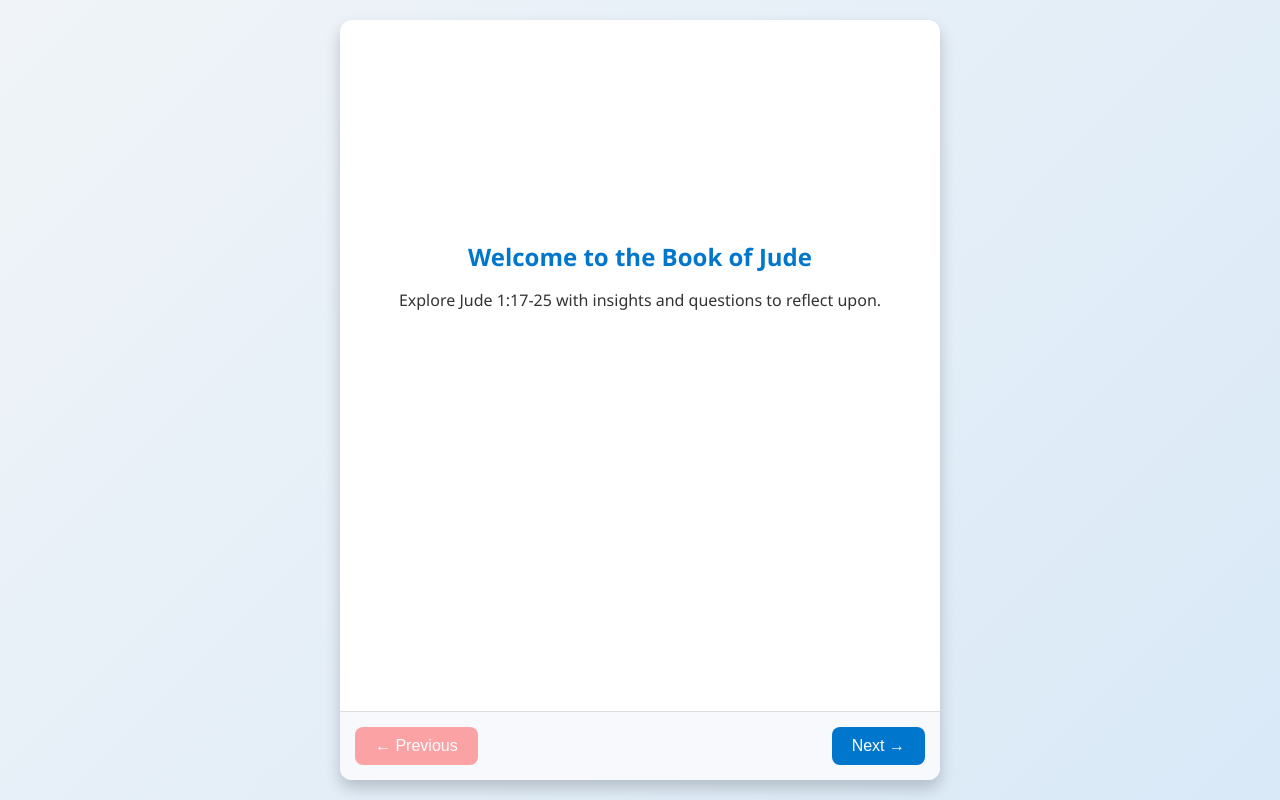
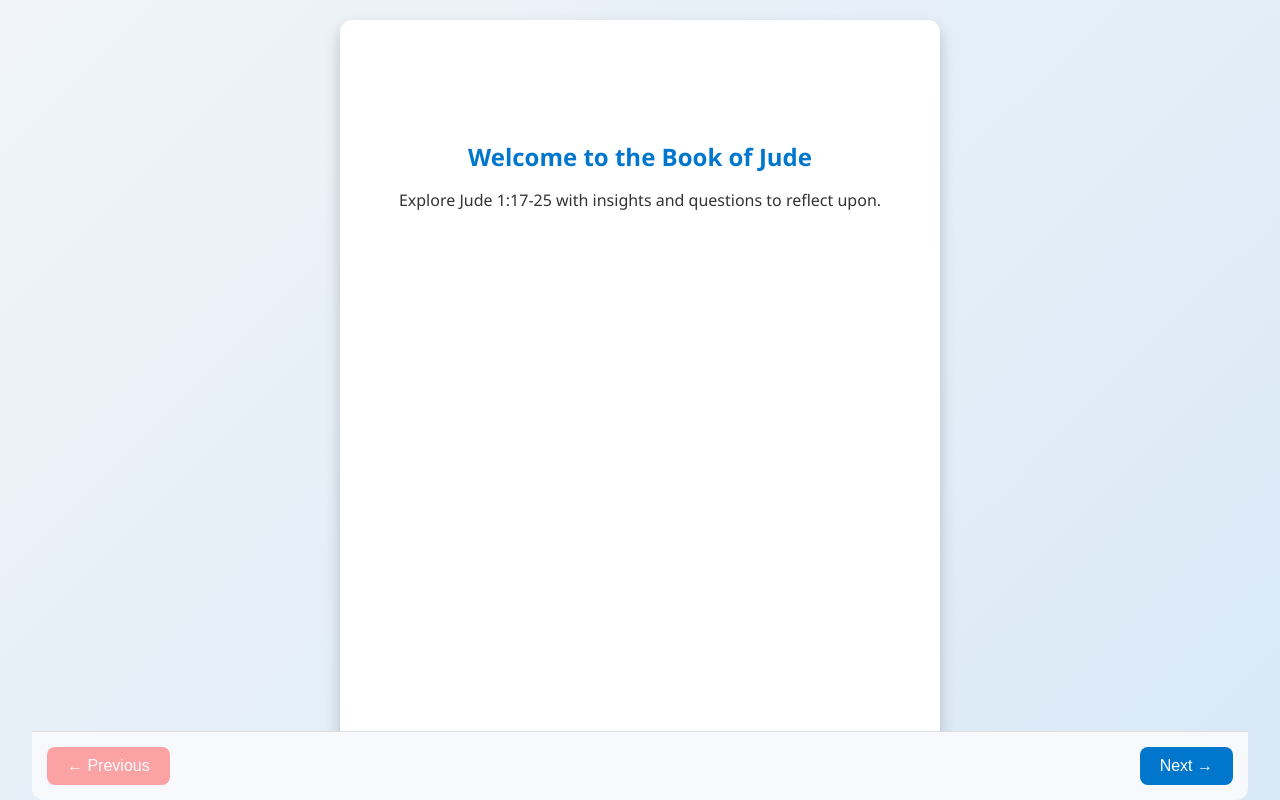
Before and after one commit to devsteve24/sbbs, a plain HTML site: page index.html in a window 1280 px wide. Drawn offline with Linux system fonts and the light colour scheme.

Commit message:
Update index.html

```diff
--- a/index.html
+++ b/index.html
@@ -26,22 +26,23 @@
             overflow: hidden;
             display: flex;
             flex-direction: column;
-            height: 95%; /* Ensures proper height for sticky controls */
+            height: 95%;
+            position: relative;
         }
         .slide {
             display: none;
-            padding: 20px;
+            padding: 20px 20px 80px; /* Add extra bottom padding for scrollable content */
             text-align: center;
             transition: opacity 0.3s ease-in-out;
             overflow-y: auto;
-            flex: 1; /* Allows the slide content to take up available space */
+            flex: 1;
         }
         .slide.active {
             display: block;
             animation: fadeIn 0.5s ease-in-out;
         }
         .slide.first-slide {
-            padding-top: 200px; /* Adjust padding to your liking */
+            padding-top: 100px; /* Reduced top padding */
             text-align: center;
         }
         @keyframes fadeIn {
@@ -129,8 +130,14 @@
             background: #f7f9fc;
             padding: 15px;
             border-top: 1px solid #ddd;
-            position: sticky; /* Ensures the controls stick to the bottom of the screen */
+            position: fixed;
             bottom: 0;
+            left: 50%;
+            transform: translateX(-50%);
+            max-width: 95%;
+            width: 100%;
+            box-sizing: border-box;
+            border-radius: 0 0 12px 12px;
             z-index: 10;
         }
         button {
```
